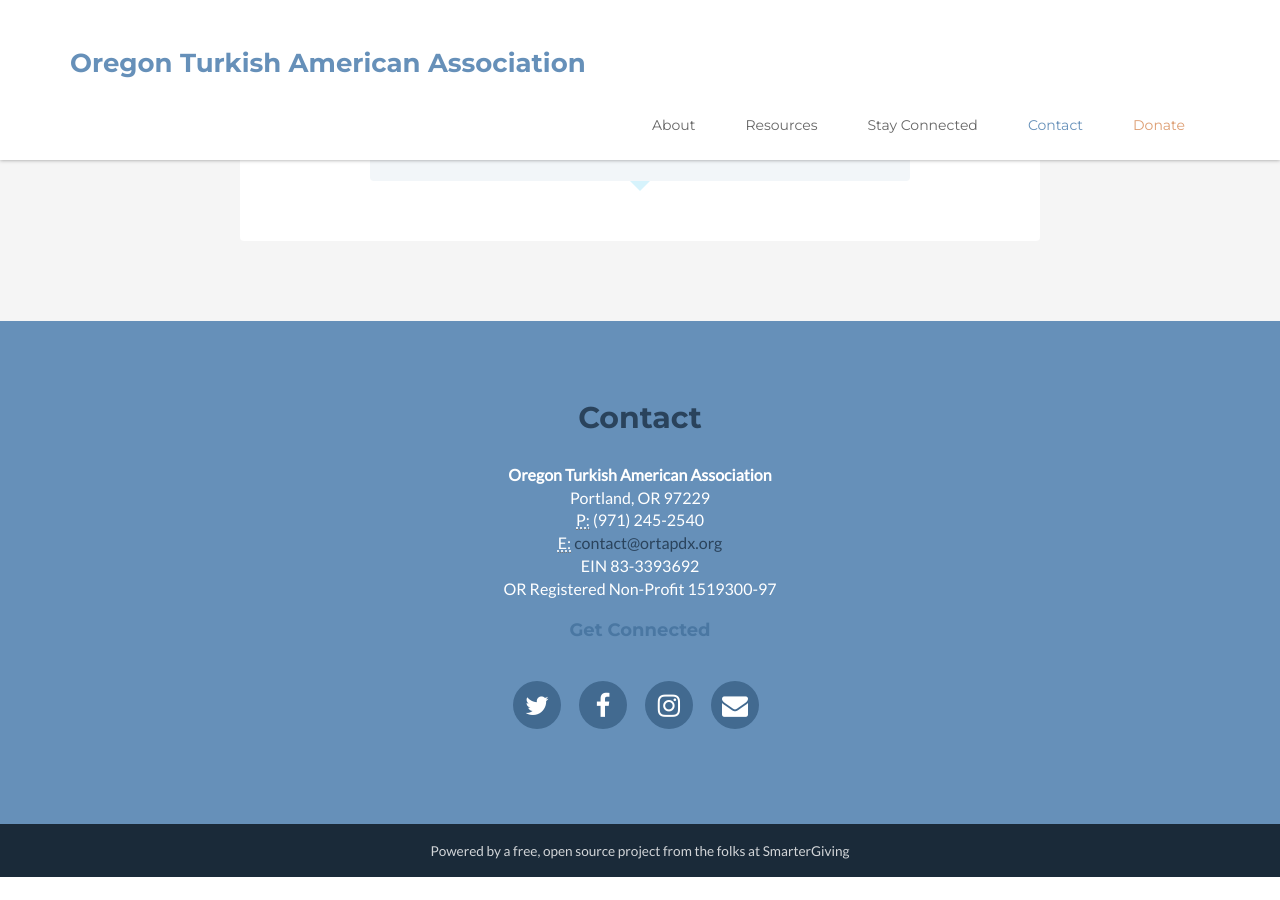
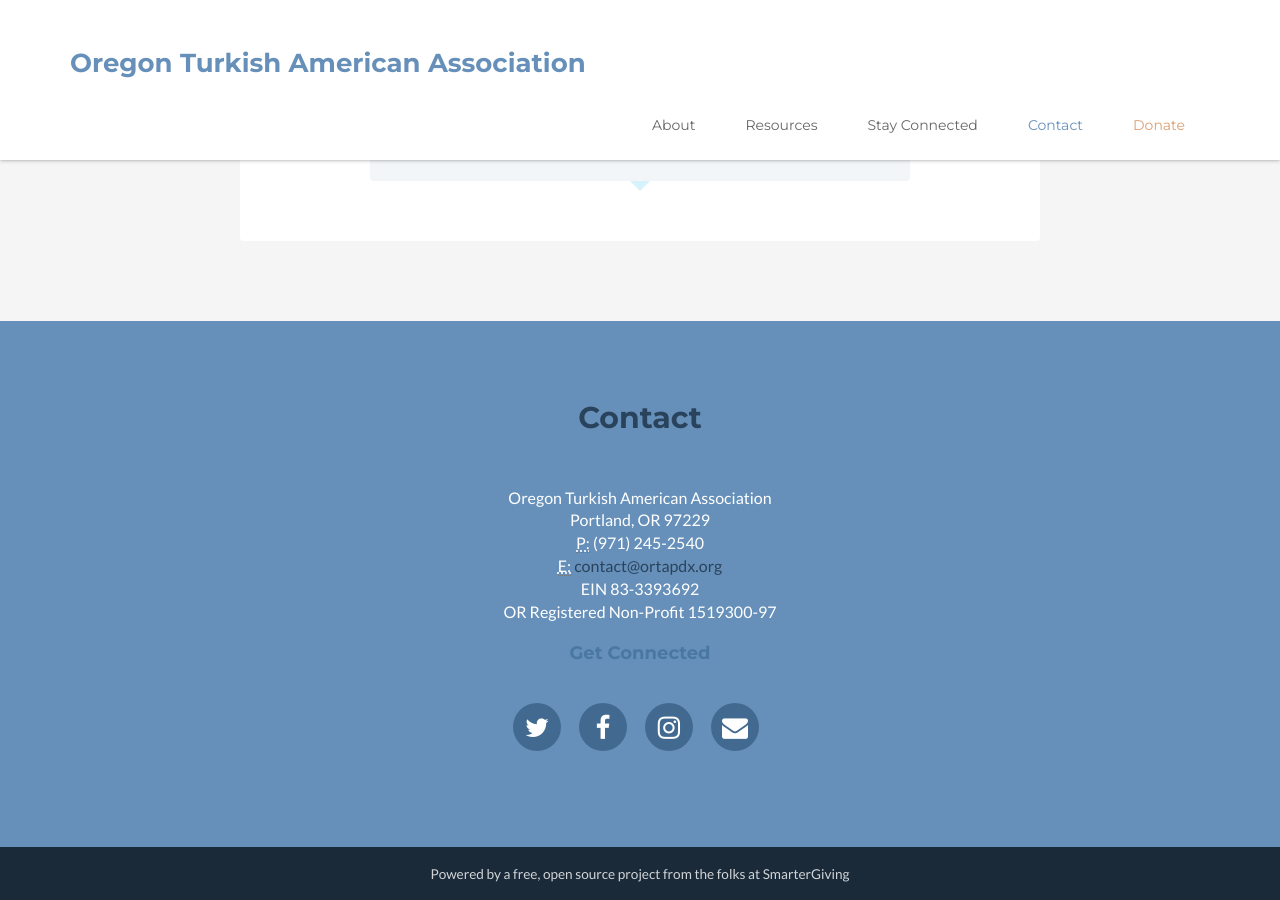
Before and after one commit to ortapdx/ortapdx.github.io, a Jekyll site: the page built from index.html, in a window 1280 px wide and 900 px high, scrolled down 1983 px. Built offline with Jekyll 4.4.1, drawn with Linux system fonts in a browser that asks for light colours; nearby versions of some CDN libraries; comment, search, counter and statistics services are not loaded; before the commit the page ends 2860 px from its top, so only the background shows below that.

Commit message:
Update index.html

```diff
--- a/index.html
+++ b/index.html
@@ -202,7 +202,8 @@ layout: default
     <div class="contact-inner">
       <h2 class="title  text-center">Contact</h2>
       <address class="text-center">
-        <strong>{{ site.org_name }}</strong><br>
+        <strong>{{ site.org_abbr }}</strong><br>
+        {{ site.org_name }}<br>
         {% if site.org_street_address %}{{ site.org_street_address }},&nbsp;{% endif %}{% if site.org_address_suite %}{{ site.org_address_suite }}<br>{% endif %}
         {% if site.org_city %}{{ site.org_city }},&nbsp;{% endif %}{% if site.org_state %}{{ site.org_state }}&nbsp;{% endif %}{% if site.org_zip %}{{ site.org_zip }}{% endif %}<br>
         {% if site.org_phone %}
```
